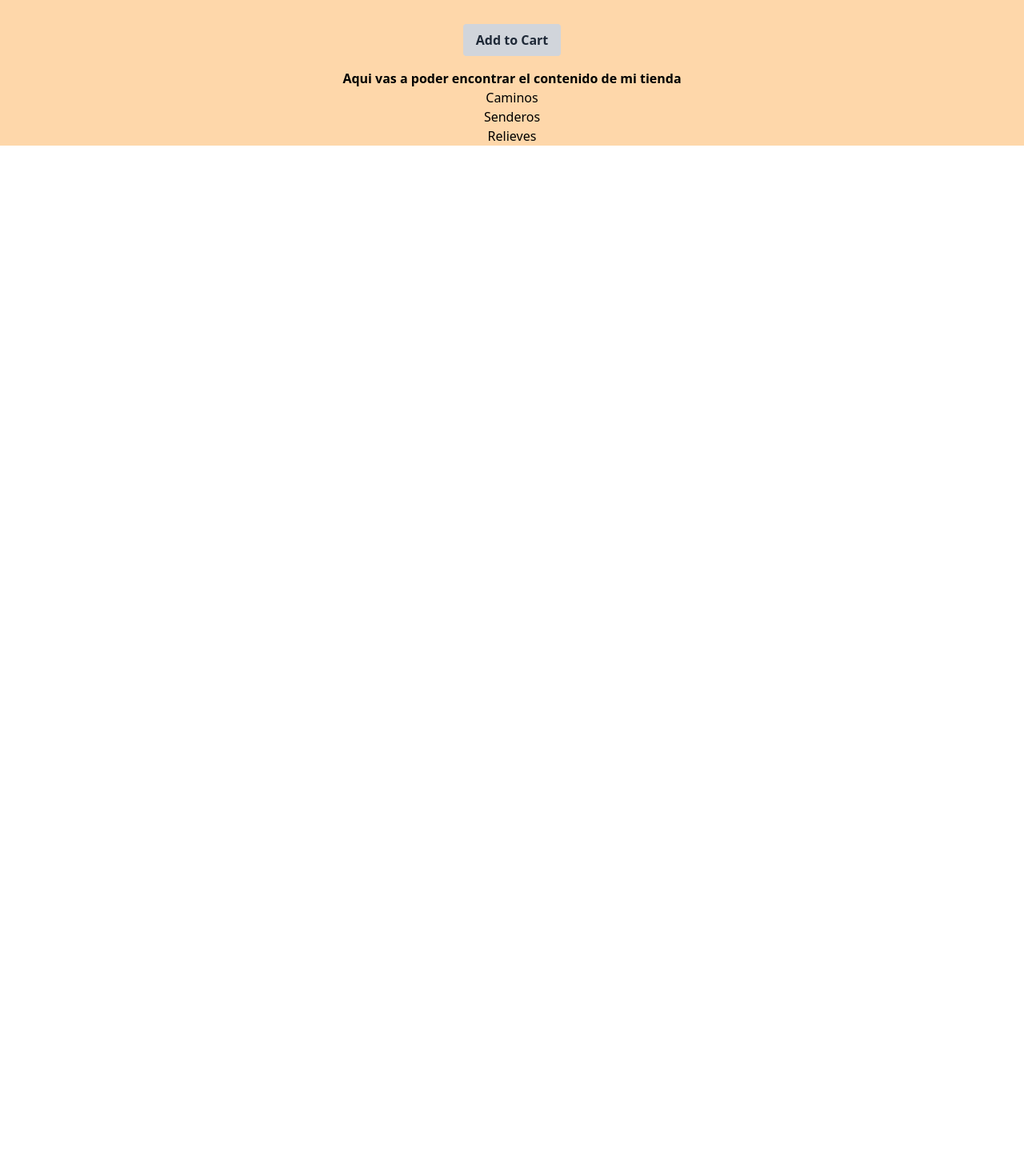
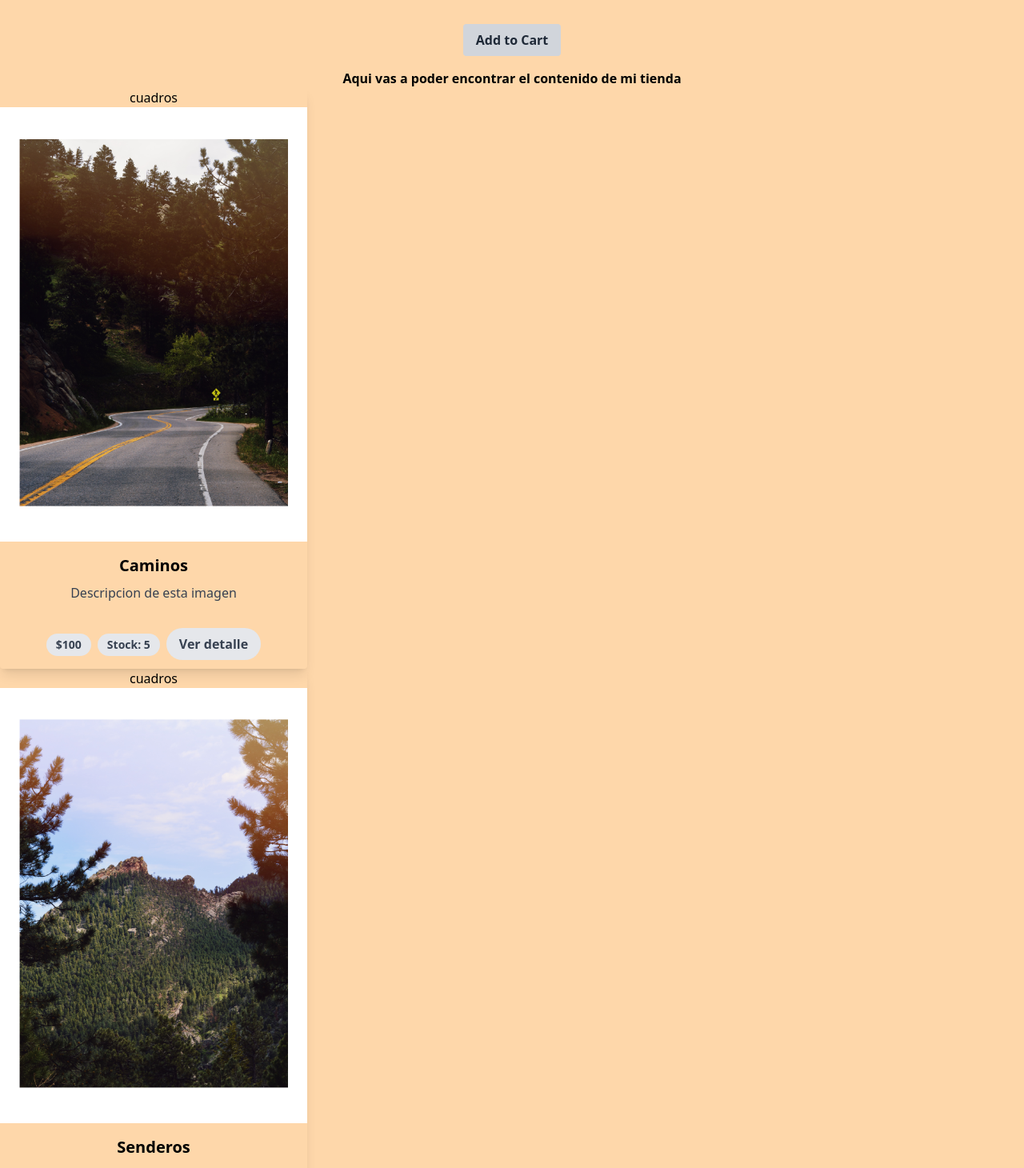
Before and after one commit to clara-vg/orange-app, a React (Create React App) app: page / in a window 1280 px wide. Shown: the part 150-1610 px from the top of the page at 80% size. Before the commit the page ends 800 px from the top, so only its background shows below. Built offline with nearby package versions, Linux system fonts and the light colour scheme.

Commit message:
catalogo con maps y promises

```diff
--- a/src/asyncMock.jsx
+++ b/src/asyncMock.jsx
@@ -4,7 +4,7 @@ export const products = [
         name: "Caminos",
         price: 100,
         category: "cuadros",
-        img: "https://i.pinimg.com/564x/56/e6/c3/56e6c3c1e7be5aac8d524a7dc047d90e.jpg",
+        img: "./images/cuadro1.png",
         stock: 5,
         description: "Descripcion de esta imagen"
     },
@@ -13,7 +13,7 @@ export const products = [
         name: "Senderos",
         price: 150,
         category: "cuadros",
-        img: "https://i.pinimg.com/564x/af/5c/c7/af5cc7976e6ed4f6a709d0b23007e66c.jpg",
+        img: "./images/cuadro2.png",
         stock: "5",
         description: "Descripcion de esta imagen"
     },
@@ -22,7 +22,7 @@ export const products = [
         name: "Relieves",
         price: 175,
         category: "cuadros",
-        img: "https://i.pinimg.com/564x/52/d5/ad/52d5ad9ea3113a8a6dd8bebbfdb113e2.jpg",
+        img: "./images/cuadro3.png",
         stock: "5",
         description: "Descripcion de esta imagen"
     }
--- a/src/components/Item/Item.jsx
+++ b/src/components/Item/Item.jsx
@@ -1,6 +1,23 @@
 const Item = ( {product} ) => {
     return (
-       <li key={product.id}> {product.name} </li>
+    <div className="max-w-sm rounded overflow-hidden shadow-lg ">
+        <li key={product.id}> {product.category} </li>
+            <img className="w-full" src= {product.img} alt="" />
+        <div className="px-6 py-4">
+            <div className="font-bold text-xl mb-2"> {product.name} </div>
+                <p className="text-gray-700 text-base">
+                    {product.description}
+                </p>
+            </div>
+        <div className="px-6 pt-4 pb-2">
+            <span className="inline-block bg-gray-200 rounded-full px-3 py-1 text-sm font-semibold text-gray-700 mr-2 mb-2"> <b> ${product.price}</b> </span>
+                <span className="inline-block bg-gray-200 rounded-full px-3 py-1 text-sm font-semibold text-gray-700 mr-2 mb-2">  <b> Stock: {product.stock} </b></span>
+            <button className="bg-gray-200 hover:bg-white text-gray-700 font-bold py-2 px-4 rounded-full">
+                Ver detalle
+            </button>
+        </div>
+    </div>
+
     )
    }
 
```
Also changed, not shown: src/text.txt (added).
